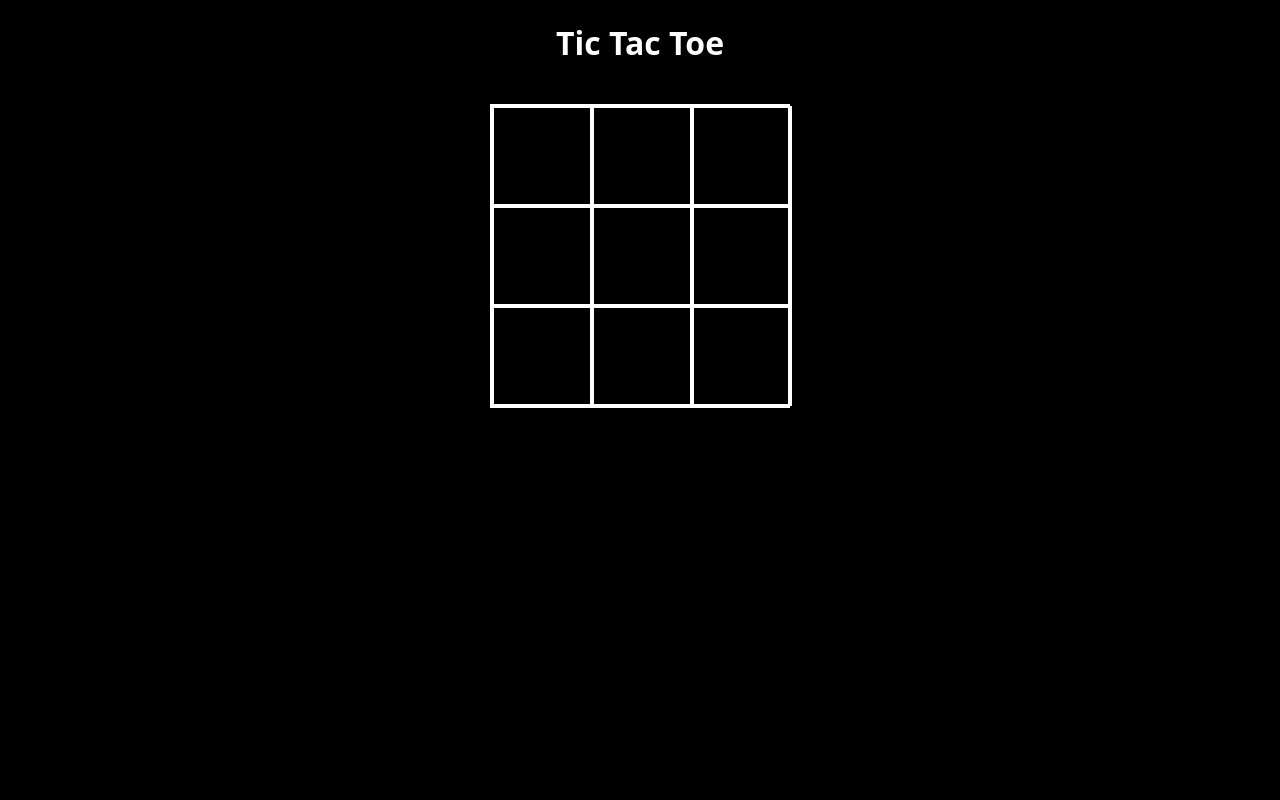
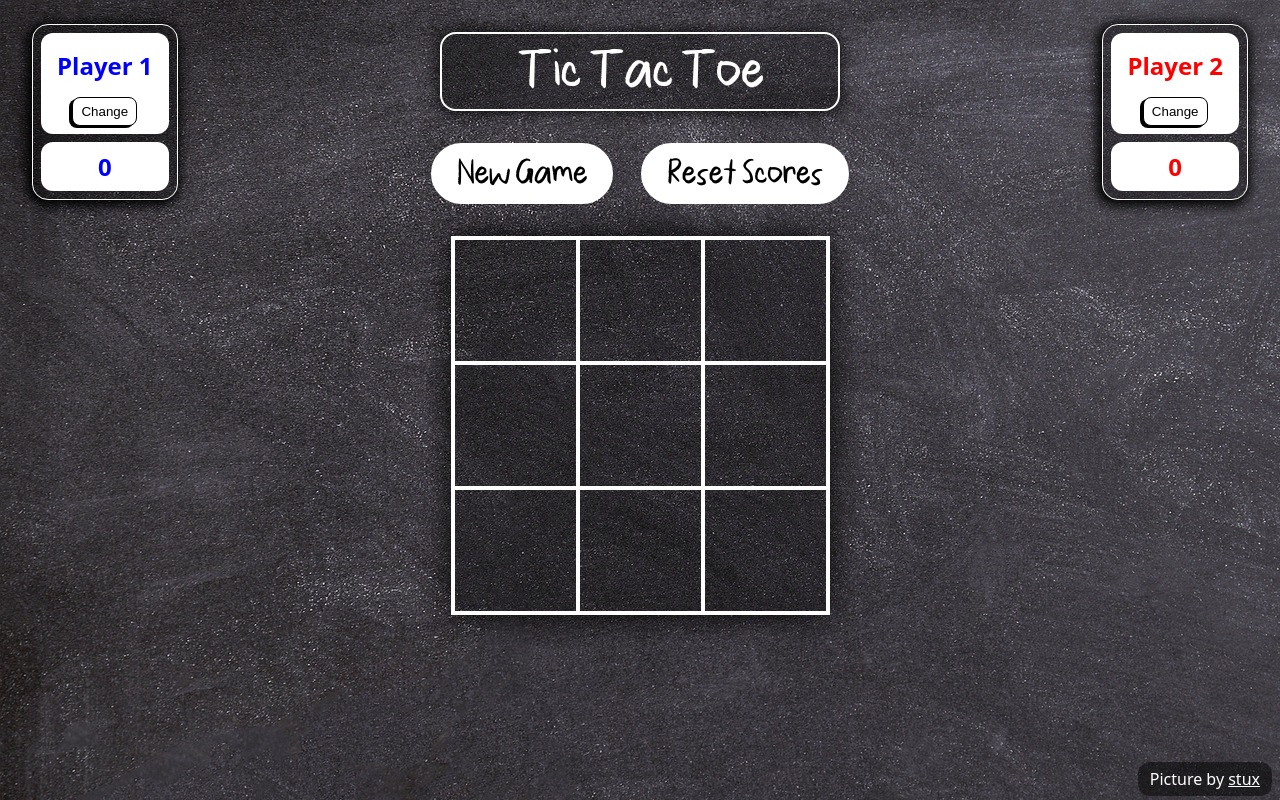
Before and after one commit to Kammachi/tic-tac-toe, a plain HTML site: page index.html in a window 1280 px wide. Drawn offline with Linux system fonts and the light colour scheme.

Commit message:
Add some style, fonts and UI

```diff
--- a/index.html
+++ b/index.html
@@ -12,7 +12,30 @@
     <body>
 
         <main>
+            <div id="player1" class="playerContainer">
+                <div>
+                    <div class="name">Player 1</div>
+                    <button class="changeButton">Change</button>
+                </div>
+
+                <div class="score">0</div>
+            </div>
+
+            <div id="player2" class="playerContainer">
+                <div>
+                    <div class="name">Player 2</div>
+                    <button class="changeButton">Change</button>
+                </div>
+
+                <div class="score">0</div>
+            </div>
+
             <h1>Tic Tac Toe</h1>
+
+            <div class="menuButtons">
+                <button id="newGame">New Game</button>
+                <button id="resetButton">Reset Scores</button>
+            </div>
 
             <div class="gameContainer">
                 <div id="0" class="gameSquare"></div>
@@ -25,6 +48,8 @@
                 <div id="7" class="gameSquare"></div>
                 <div id="8" class="gameSquare"></div>
             </div>
+
+            <div id="author">Picture by <a href="https://pixabay.com/users/stux-12364/">stux</a></div>
         </main>
 
     </body>
--- a/script.js
+++ b/script.js
@@ -5,6 +5,8 @@ const Game = (function () {
 
         resetBoard: function() {
             this.board = [['', '', ''], ['', '', ''], ['', '', '']];
+
+            this.render();
         },
 
         checkAvailability: function (squareId) {
@@ -44,7 +46,7 @@ const Game = (function () {
 
                     const gameSquare = document.createElement('div');
 
-                    gameSquare.id = currentId
+                    gameSquare.id = currentId;
                     gameSquare.classList.add('gameSquare');
                     gameSquare.textContent = cell;
 
@@ -103,10 +105,28 @@ const Game = (function () {
             this.players.push({name, sign, score});
         },
 
+        changeName: function(event) {
+
+            const oldName = event.target.parentElement.querySelector('.name').textContent;
+            const newName = prompt('New name:');
+
+            if (!newName) {
+                return;
+            }
+
+            for (let player of Players.players) {
+                player.name = (player.name === oldName) ? newName : player.name;
+            }
+
+            Players.displayPlayers();
+        },
+
         resetScore: function() {
-            for (const player of this.players) {
+            for (let player of Players.players) {
                 player.score = 0;
             }
+
+            Players.displayPlayers();
         },
 
         addScore: function(sign) {
@@ -116,16 +136,42 @@ const Game = (function () {
                     alert(`${player.name} wins`);
                 }
             }
+
+            this.displayPlayers();
+        },
+
+        displayPlayers: function() {
+            for (const player of this.players) {
+                const playerContainer = document.getElementById(
+                `player${this.players.indexOf(player)+1}`);
+
+                const playerName = playerContainer.querySelector('.name');
+                const playerScore = playerContainer.querySelector('.score');
+
+                playerName.textContent = player.name;
+                playerScore.textContent = player.score;
+            }
         }
     }
 
-    Players.createPlayer('player1');
-    Players.createPlayer('player2');
+
+    Players.createPlayer('Player 1');
+    Players.createPlayer('Player 2');
+
+    const changeButtons = document.querySelectorAll('.changeButton');
+    changeButtons.forEach((button) => {
+        button.addEventListener('click', Players.changeName);
+    });
+
+    const newGameButton = document.querySelector('#newGame');
+    newGameButton.addEventListener('click', newGame);
+
+    const resetButton = document.querySelector('#resetButton');
+    resetButton.addEventListener('click', Players.resetScore);
 
 
     function newGame() {
         Gameboard.resetBoard();
-        Players.resetScore();
 
         let currentTurn = 'X';
 
@@ -133,21 +179,22 @@ const Game = (function () {
             const gameSquares = document.querySelectorAll('.gameSquare');
 
             gameSquares.forEach((square) => {
-                square.addEventListener('click', game)
+                square.addEventListener('click', gameLoop);
             });
         }
 
-        setListener()
+        setListener();
 
-        function game(event) {
+
+        function gameLoop(event) {
 
             if (!Gameboard.checkAvailability(event.target.id)) {
                 return;
             }
 
-            Gameboard.addSign(event.target.id, currentTurn)
+            Gameboard.addSign(event.target.id, currentTurn);
 
-            Gameboard.render()
+            Gameboard.render();
 
             if (Gameboard.checkWin()) {
                 Players.addScore(currentTurn);
@@ -163,7 +210,7 @@ const Game = (function () {
 
             currentTurn = currentTurn === 'X' ? 'O' : 'X';
 
-            setListener()
+            setListener();
         }
     }
 
--- a/styles.css
+++ b/styles.css
@@ -1,6 +1,22 @@
 * {
     box-sizing: border-box;
 }
+
+:root {
+    --primary-background: rgb(0 0 0 / 0.35);
+    --primary-border: 2px solid white;
+}
+
+@font-face {
+    font-family: chalkBoard;
+    src: url('fonts/CallieChalkFont-Regular.otf');
+}
+
+@font-face {
+    font-family: chalkBoard2;
+    src: url('fonts/chalkboard.ttf');
+}
+
 
 html, body {
     font-family: system-ui, "Segoe UI", Helvetica, Arial,
@@ -11,26 +27,74 @@ html, body {
     margin: 0;
     padding: 0;
 
-    background-color: black;
+    background-image: url('img/black_board.jpg');
+    background-repeat: no-repeat;
+
     color: white;
 }
 
 main {
+    position: relative;
     text-align: center;
+
+    min-height: 100vh;
+    overflow: scroll;
+}
+
+button {
+    border-radius: 8px;
+    cursor: pointer;
 }
 
 h1 {
+    font-family: chalkBoard ;
+
     margin-bottom: 40px;
+    background-color: var(--primary-background);
+    box-shadow: 0px 0px 16px black;
+
+    width: 400px;
+    padding: 4px 16px;
+    padding-top: 12px;
+    margin: 32px auto;
+
+    border: var(--primary-border);
+    border-radius: 16px;
+}
+
+
+.menuButtons button {
+    background-color: rgb(255 255 255);
+
+    font-family: chalkBoard;
+    font-weight: 700;
+    font-size: 20px;
+
+    border: var(--primary-border);
+    border-radius: 32px;
+    padding: 8px 24px;
+    padding-top: 12px;
+
+    margin: 0 12px;
+}
+
+.menuButtons button:active {
+    background-color: rgb(200 200 200);
 }
 
 .gameContainer {
-    width: 300px;
+    font-family: chalkBoard2;
+
+    width: 379px;
 
     display: grid;
     grid-template-columns: repeat(3, auto);
 
-    margin: 0 auto;
-    border: solid 2px white;
+    margin: 32px auto;
+    background-color: var(--primary-background);
+    border: var(--primary-border);
+
+    box-shadow: 0px 0px 32px black;
 }
 
 .gameSquare {
@@ -38,9 +102,77 @@ h1 {
     justify-content: center;
     align-items: center;
 
-    width: 100px;
-    height: 100px;
+    width: 125px;
+    height: 125px;
 
-    border: solid 2px white;
-    font-size: 50px
+    border: var(--primary-border);
+    font-size: 44px
 }
+
+.playerContainer {
+    display: grid;
+    gap: 8px;
+
+    position: absolute;
+    top: 24px;
+
+    font-size: 24px;
+    font-weight: 700;
+
+    padding: 8px;
+    background-color: var(--primary-background);
+    border: 1px solid white;
+    border-radius: 16px;
+
+    box-shadow: -2px 2px 12px 4px black;
+}
+
+.playerContainer div {
+    background-color: white;
+    padding: 8px;
+    border-radius: 12px;
+}
+
+#player1 {
+    left: 32px;
+    color: blue;
+}
+
+#player2 {
+    right: 32px;
+    color: red;
+}
+
+.changeButton {
+    padding: 6px 8px;
+    margin-top: 4px;
+
+    background-color: white;
+    color: black;
+    border: 1px solid black;
+
+    box-shadow: -3px 2px black;
+}
+
+.changeButton:active {
+    background-color: white;
+
+    box-shadow: -1px 1px black;
+    transform:  translateX(-2px) translateY(1px);
+
+}
+
+#author {
+    position: absolute;
+    bottom: 4px;
+    right: 8px;
+
+    background-color: rgb(0 0 0 / 0.5);
+
+    padding: 6px 12px;
+    border-radius: 12px;
+}
+
+#author a:link, #author a:visited {
+    color: white;
+}
```
Also changed, not shown: fonts/CallieChalkFont-Regular.otf (added), fonts/chalkboard.ttf (added), img/black_board.jpg (added).
